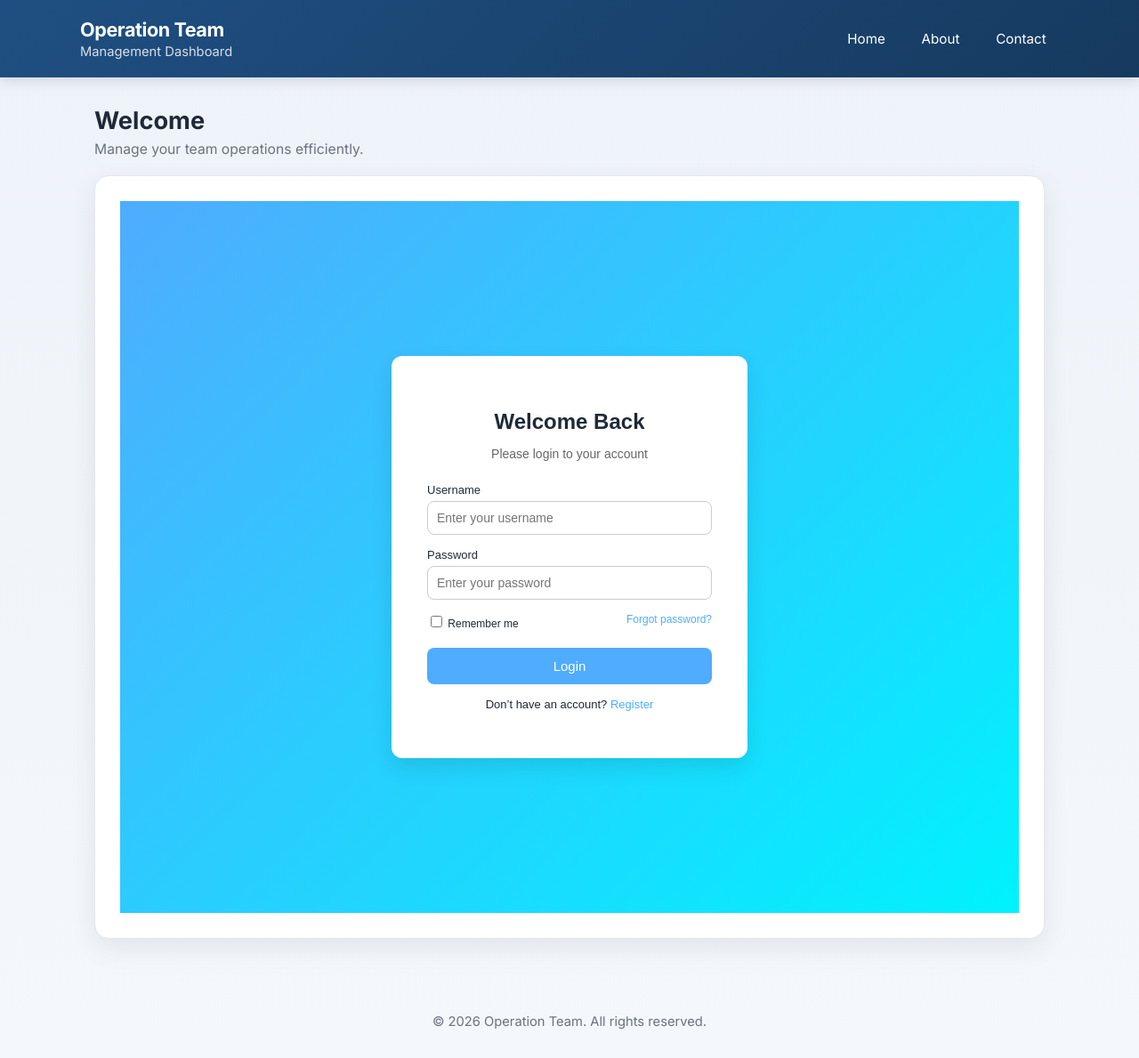
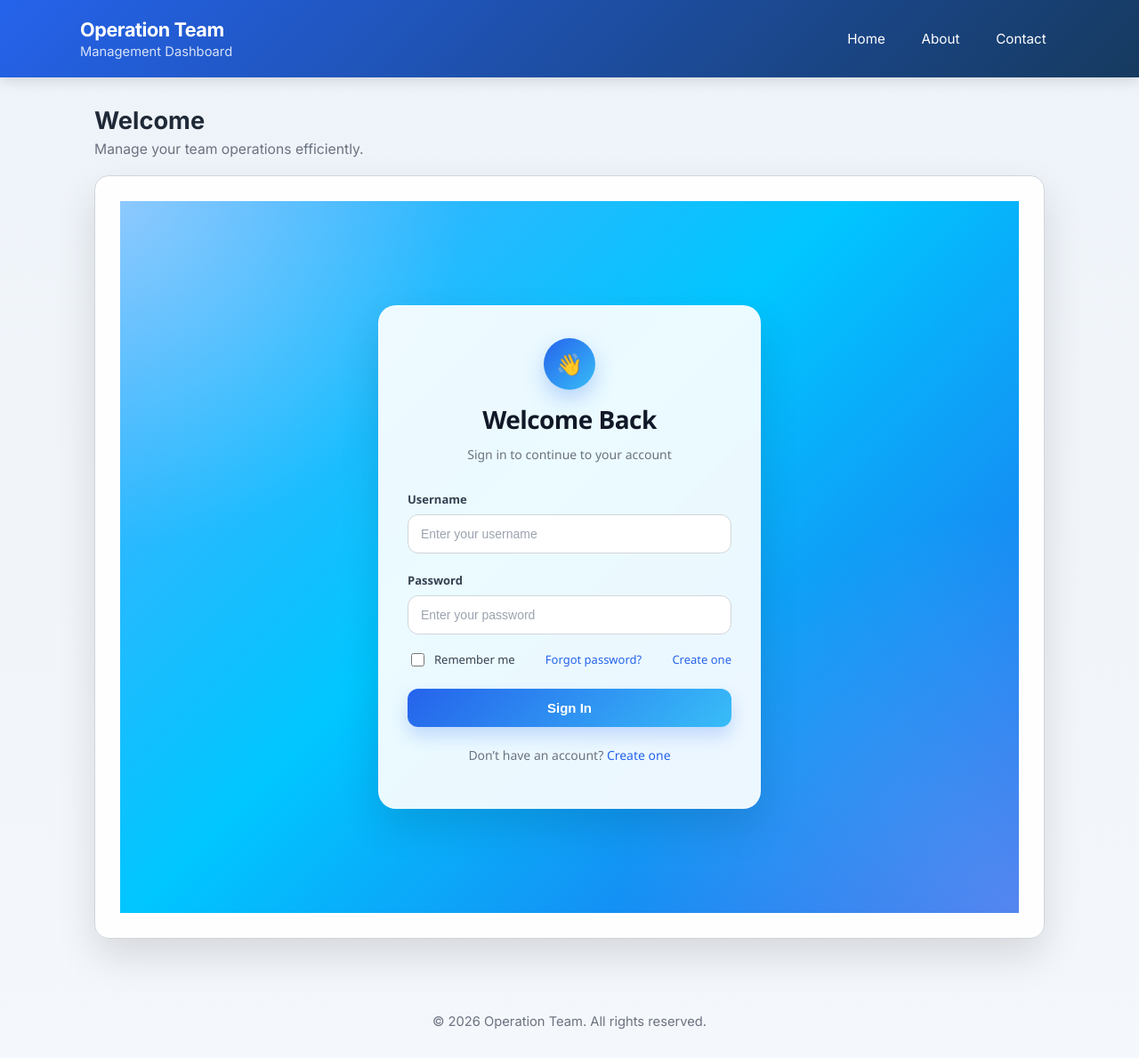
Before and after one commit to clarincehierro001-hue/laughing-pancake, a Flask app: template templates/login.html in a window 1280 px wide. Shown: the whole page at 89% size. Run offline with Flask 3, Linux system fonts and the light colour scheme; the template is opened without the code that fills it, so the values that code supplies are empty.

Commit message:
login.html

```diff
--- a/templates/login.html
+++ b/templates/login.html
@@ -1,157 +1,264 @@
 {% extends "base.html" %}
 {% block content %}
 <style>
-    .auth-wrapper {
-        margin: 0;
-        font-family: Arial, sans-serif;
-        background: linear-gradient(135deg, #4facfe, #00f2fe);
-        height: 100vh;
+    :root {
+        --primary: #2563eb;
+        --primary-hover: #1d4ed8;
+        --primary-soft: #dbeafe;
+        --text-main: #111827;
+        --text-muted: #6b7280;
+        --border: #d1d5db;
+        --surface: rgba(255, 255, 255, 0.92);
+        --shadow: 0 20px 45px rgba(0, 0, 0, 0.12);
+        --radius-lg: 20px;
+        --radius-md: 12px;
+        --radius-sm: 10px;
     }
 
-    .auth-wrapper {
+    .auth-page {
+        min-height: 100vh;
         display: flex;
+        align-items: center;
         justify-content: center;
-        align-items: center;
-        height: 100vh;
+        padding: 24px;
+        background:
+            radial-gradient(circle at top left, rgba(255,255,255,0.35), transparent 30%),
+            radial-gradient(circle at bottom right, rgba(255,255,255,0.22), transparent 35%),
+            linear-gradient(135deg, #4facfe 0%, #00c6ff 45%, #2563eb 100%);
+        font-family: "Segoe UI", Arial, sans-serif;
     }
 
-    .auth-container {
-        background: #fff;
-        padding: 40px;
-        border-radius: 12px;
+    .auth-card {
         width: 100%;
-        max-width: 400px;
-        box-shadow: 0 10px 25px rgba(0,0,0,0.1);
+        max-width: 430px;
+        background: var(--surface);
+        backdrop-filter: blur(10px);
+        border: 1px solid rgba(255,255,255,0.35);
+        border-radius: var(--radius-lg);
+        box-shadow: var(--shadow);
+        padding: 36px 32px;
+    }
+
+    .auth-header {
         text-align: center;
+        margin-bottom: 28px;
+    }
+
+    .auth-badge {
+        display: inline-flex;
+        align-items: center;
+        justify-content: center;
+        width: 58px;
+        height: 58px;
+        border-radius: 50%;
+        margin-bottom: 14px;
+        background: linear-gradient(135deg, var(--primary), #38bdf8);
+        color: #fff;
+        font-size: 24px;
+        font-weight: 700;
+        box-shadow: 0 10px 25px rgba(37, 99, 235, 0.28);
     }
 
     .auth-title {
-        margin-bottom: 10px;
-        font-size: 24px;
-        font-weight: bold;
+        margin: 0;
+        font-size: 28px;
+        font-weight: 700;
+        color: var(--text-main);
+        letter-spacing: -0.02em;
     }
 
     .auth-subtitle {
-        margin-bottom: 25px;
-        color: #666;
+        margin: 10px 0 0;
         font-size: 14px;
+        color: var(--text-muted);
+        line-height: 1.5;
+    }
+
+    .auth-form {
+        margin-top: 6px;
     }
 
     .form-group {
-        text-align: left;
-        margin-bottom: 15px;
+        margin-bottom: 18px;
     }
 
-    .form-group label {
-        display: block;
-        margin-bottom: 5px;
+    .form-label {
+        display: inline-block;
+        margin-bottom: 8px;
         font-size: 13px;
+        font-weight: 600;
+        color: #374151;
     }
 
-    .form-group input {
-        width: 100%;
-        padding: 10px;
-        border-radius: 8px;
-        border: 1px solid #ccc;
-        font-size: 14px;
-        transition: 0.3s;
+    .input-wrapper {
+        position: relative;
     }
 
-    .form-group input:focus {
-        border-color: #4facfe;
+    .form-input {
+        width: 100%;
+        padding: 13px 14px;
+        border: 1px solid var(--border);
+        border-radius: var(--radius-md);
+        background: #fff;
+        font-size: 14px;
+        color: var(--text-main);
+        transition: border-color 0.2s ease, box-shadow 0.2s ease, transform 0.2s ease;
+        box-sizing: border-box;
+    }
+
+    .form-input::placeholder {
+        color: #9ca3af;
+    }
+
+    .form-input:focus {
         outline: none;
+        border-color: var(--primary);
+        box-shadow: 0 0 0 4px var(--primary-soft);
     }
 
     .form-options {
         display: flex;
         justify-content: space-between;
-        font-size: 12px;
-        margin-bottom: 20px;
+        align-items: center;
+        gap: 12px;
+        margin: 4px 0 22px;
+        font-size: 13px;
+        flex-wrap: wrap;
     }
 
-    .forgot-link {
-        text-decoration: none;
-        color: #4facfe;
+    .checkbox-group {
+        display: inline-flex;
+        align-items: center;
+        gap: 8px;
+        color: #374151;
     }
 
-    .forgot-link:hover {
+    .checkbox-group input[type="checkbox"] {
+        accent-color: var(--primary);
+        width: 15px;
+        height: 15px;
+        cursor: pointer;
+    }
+
+    .link {
+        color: var(--primary);
+        text-decoration: none;
+        font-weight: 500;
+        transition: color 0.2s ease;
+    }
+
+    .link:hover {
+        color: var(--primary-hover);
         text-decoration: underline;
     }
 
-    .btn-primary {
+    .btn-submit {
         width: 100%;
-        padding: 12px;
         border: none;
-        border-radius: 8px;
-        background: #4facfe;
-        color: white;
+        border-radius: var(--radius-md);
+        padding: 13px 16px;
+        background: linear-gradient(135deg, var(--primary), #38bdf8);
+        color: #fff;
         font-size: 15px;
+        font-weight: 600;
         cursor: pointer;
-        transition: 0.3s;
+        transition: transform 0.2s ease, box-shadow 0.2s ease, opacity 0.2s ease;
+        box-shadow: 0 10px 20px rgba(37, 99, 235, 0.22);
     }
 
-    .btn-primary:hover {
-        background: #3a8dde;
+    .btn-submit:hover {
+        transform: translateY(-1px);
+        box-shadow: 0 14px 24px rgba(37, 99, 235, 0.28);
+    }
+
+    .btn-submit:active {
+        transform: translateY(0);
+    }
+
+    .btn-submit:focus {
+        outline: none;
+        box-shadow: 0 0 0 4px var(--primary-soft);
     }
 
     .auth-footer {
-        margin-top: 15px;
-        font-size: 13px;
+        margin-top: 22px;
+        text-align: center;
+        font-size: 14px;
+        color: var(--text-muted);
     }
 
-    .auth-footer a {
-        color: #4facfe;
-        text-decoration: none;
+    @media (max-width: 480px) {
+        .auth-card {
+            padding: 28px 20px;
+            border-radius: 16px;
         }
 
-    .auth-footer a:hover {
-        text-decoration: underline;
+        .auth-title {
+            font-size: 24px;
+        }
+
+        .form-options {
+            flex-direction: column;
+            align-items: flex-start;
+        }
     }
 </style>
 
-<div class="auth-wrapper">
-    <div class="auth-container">
-        <h2 class="auth-title">Welcome Back</h2>
-        <p class="auth-subtitle">Please login to your account</p>
+<div class="auth-page">
+    <div class="auth-card">
+        <div class="auth-header">
+            <div class="auth-badge">👋</div>
+            <h1 class="auth-title">Welcome Back</h1>
+            <p class="auth-subtitle">Sign in to continue to your account</p>
+        </div>
 
         <form method="POST" class="auth-form" novalidate>
             <div class="form-group">
-                <label for="username">Username</label>
+                <label for="username" class="form-label">Username</label>
+                <div class="input-wrapper">
                     <input
                         id="username"
                         name="username"
                         type="text"
+                        class="form-input"
                         placeholder="Enter your username"
                         required
                         autocomplete="username"
                     >
                 </div>
+            </div>
 
             <div class="form-group">
-                <label for="password">Password</label>
+                <label for="password" class="form-label">Password</label>
+                <div class="input-wrapper">
                     <input
                         id="password"
                         name="password"
                         type="password"
+                        class="form-input"
                         placeholder="Enter your password"
                         required
                         autocomplete="current-password"
                     >
                 </div>
+            </div>
 
             <div class="form-options">
-                <label>
-                    <input type="checkbox" name="remember"> Remember me
+                <label class="checkbox-group" for="remember">
+                    <input id="remember" type="checkbox" name="remember">
+                    <span>Remember me</span>
                 </label>
-                <a href="/forgot-password" class="forgot-link">Forgot password?</a>
+
+                <a href="{{ url_for('forgot_password') }}" class="link">Forgot password?</a>
+				<a href="{{ url_for('register') }}" class="link">Create one</a>
             </div>
 
-            <button type="submit" class="btn-primary">Login</button>
+            <button type="submit" class="btn-submit">Sign In</button>
         </form>
 
         <p class="auth-footer">
             Don’t have an account?
-            <a href="/register">Register</a>
+            <a href="{{ url_for('register') if 'register' in globals() else '/register' }}" class="link">Create one</a>
         </p>
     </div>
 </div>
```
Lines whose indentation alone changed are shown as unchanged.
